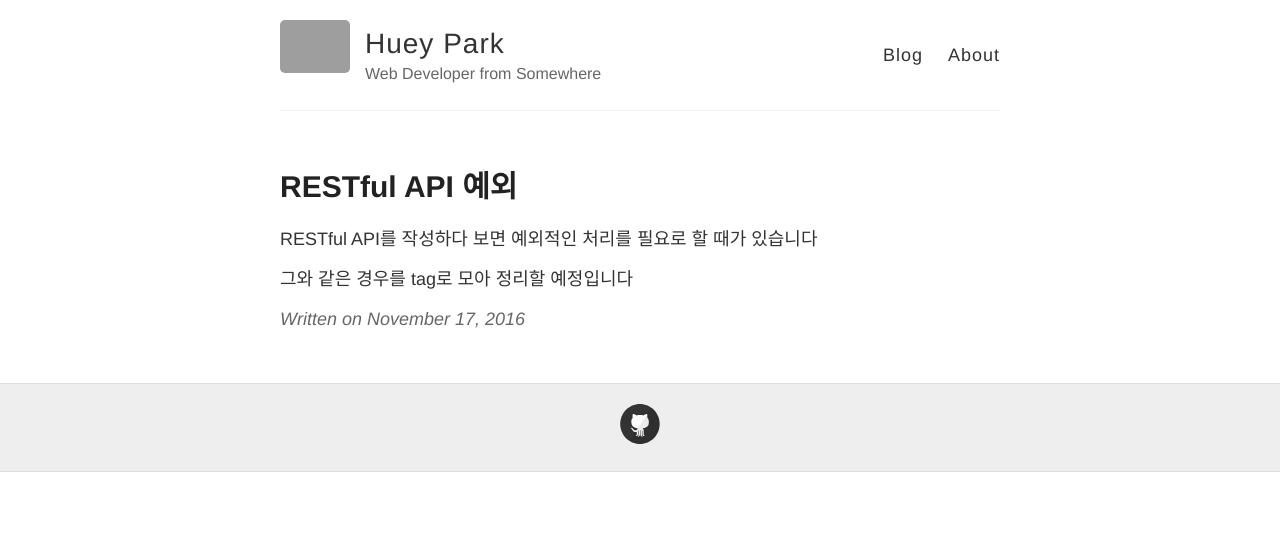
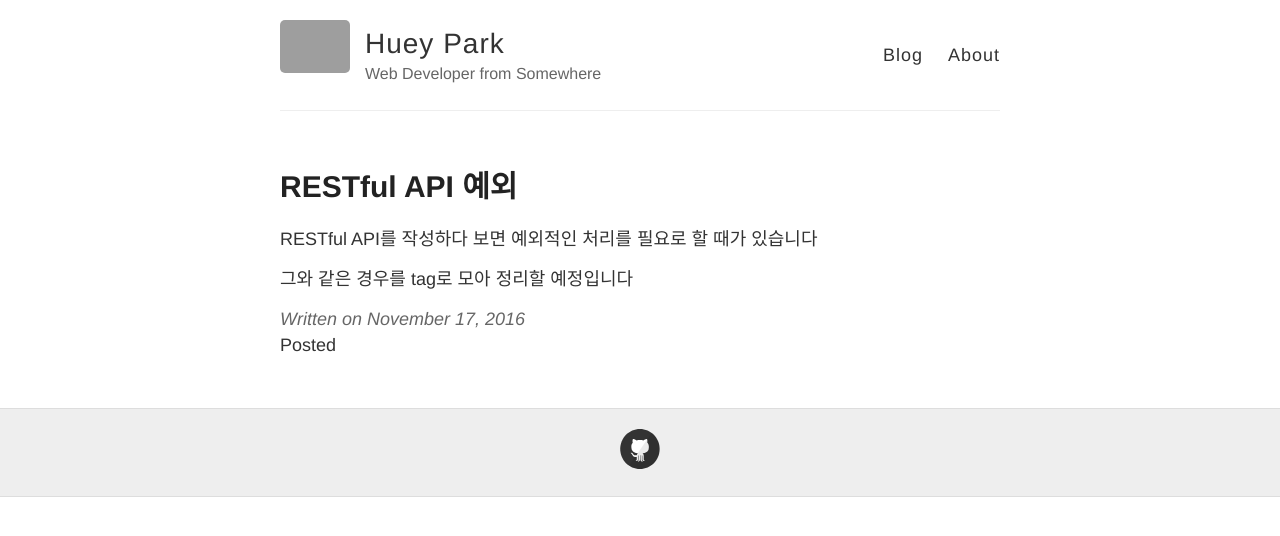
Before and after one commit to hueypark/hueypark.github.io, a Jekyll site: the page built from _posts/2016-11-17-Rest-API-Exception.md, in a window 1280 px wide. Shown: the top 536 px of the page. Built offline with Jekyll 4.4.1, drawn with Linux system fonts in a browser that asks for light colours; grey boxes are pictures that could not be loaded.

Commit message:
Update: post layout

```diff
--- a/_layouts/post.html
+++ b/_layouts/post.html
@@ -25,5 +25,9 @@ layout: default
     {% endfor %}
   {% endif %}
 
+  <div>
+    <small>Posted{{ tags_content }}</small>
+  </div>
+
   {% include disqus.html %}
 </article>
```
